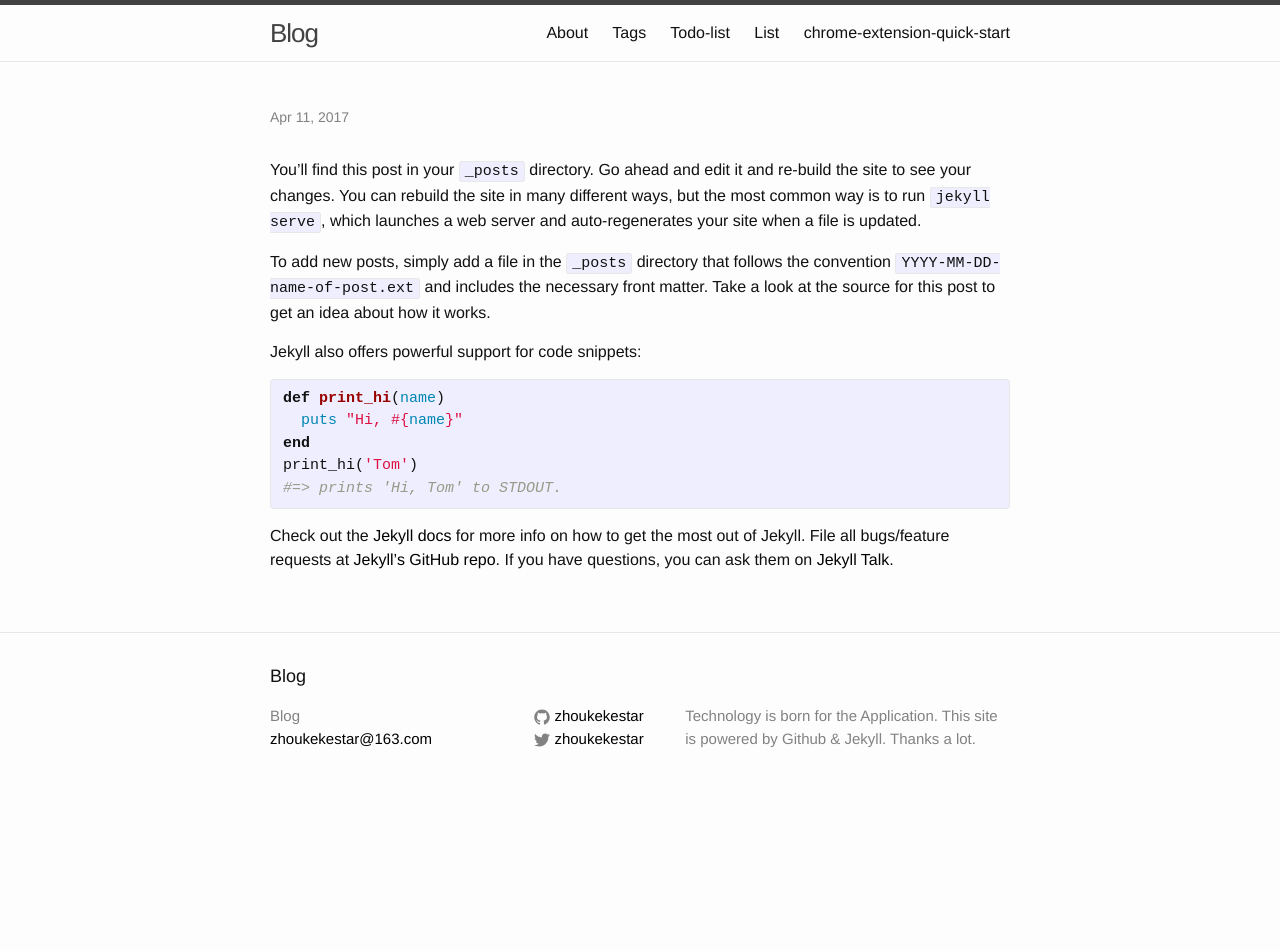
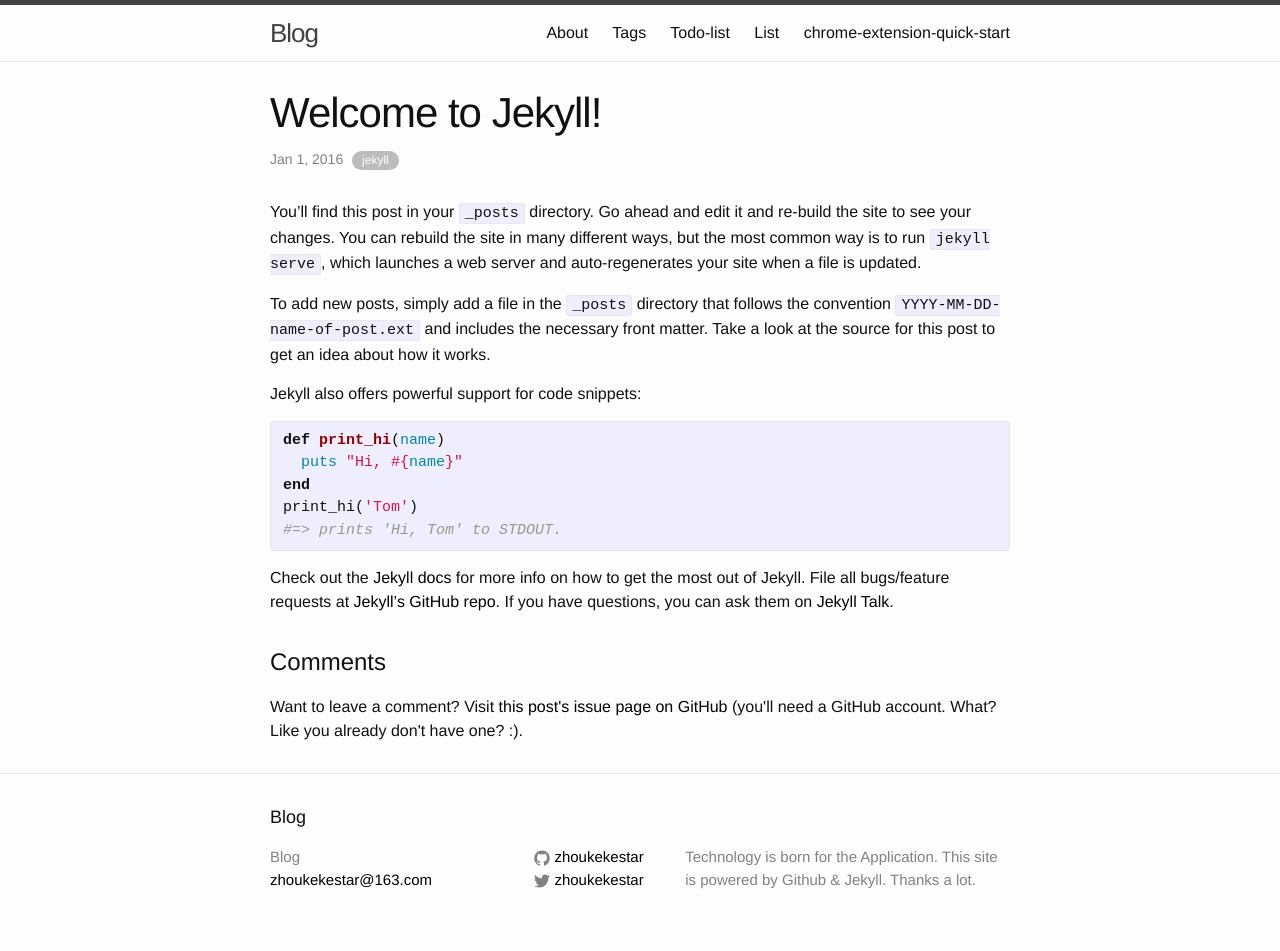
Before and after one commit to zhoukekestar/notes, a Jekyll site: the page built from _posts/2016/2016-01-01-welcome-to-jekyll.markdown, in a window 1280 px wide. Built offline with Jekyll 4.4.1, drawn with Linux system fonts in a browser that asks for light colours; our own code applies the rules of GitHub Pages for plain Markdown files; before the commit the page ends 900 px from its top, so only the background shows below that; some of the changed lines change nothing that is shown.

Commit message:
just a mistake

```diff
--- a/_posts/2016/2016-01-01-welcome-to-jekyll.markdown
+++ b/_posts/2016/2016-01-01-welcome-to-jekyll.markdown
@@ -4,7 +4,7 @@
 date:   2016-01-01 14:15:39 +0800
 categories: jekyll update
 tags: [jekyll]
-commentIssueId： 1
+commentIssueId: 1
 ---
 You’ll find this post in your `_posts` directory. Go ahead and edit it and re-build the site to see your changes. You can rebuild the site in many different ways, but the most common way is to run `jekyll serve`, which launches a web server and auto-regenerates your site when a file is updated.
 
```
